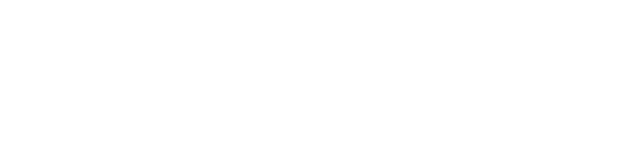
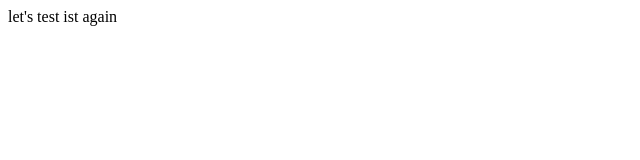
Before and after one commit to chojulian/firstGitTest, a plain HTML site: page index.html in a window 1280 px wide. Shown: the whole page, without its empty margins (0-640 px from the left). Drawn offline with Linux system fonts and the light colour scheme.

Commit message:
I just added a line in the body section from indexhtml

```diff
--- a/index.html
+++ b/index.html
@@ -3,6 +3,6 @@
 <title>gittest1</title>
 </head>
 <body>
-
+<div>let's test ist again</div>
 </body>
 </html>
```
